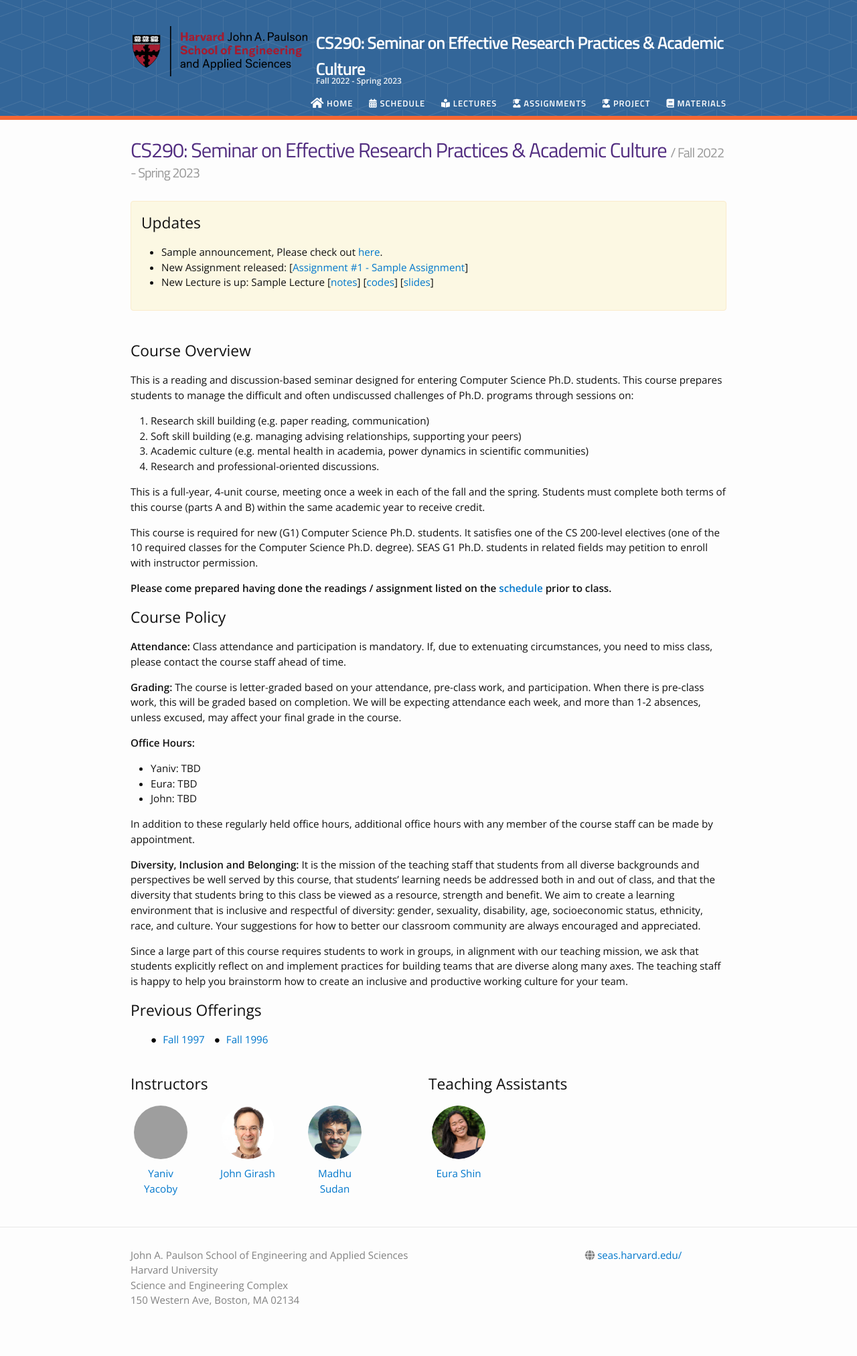
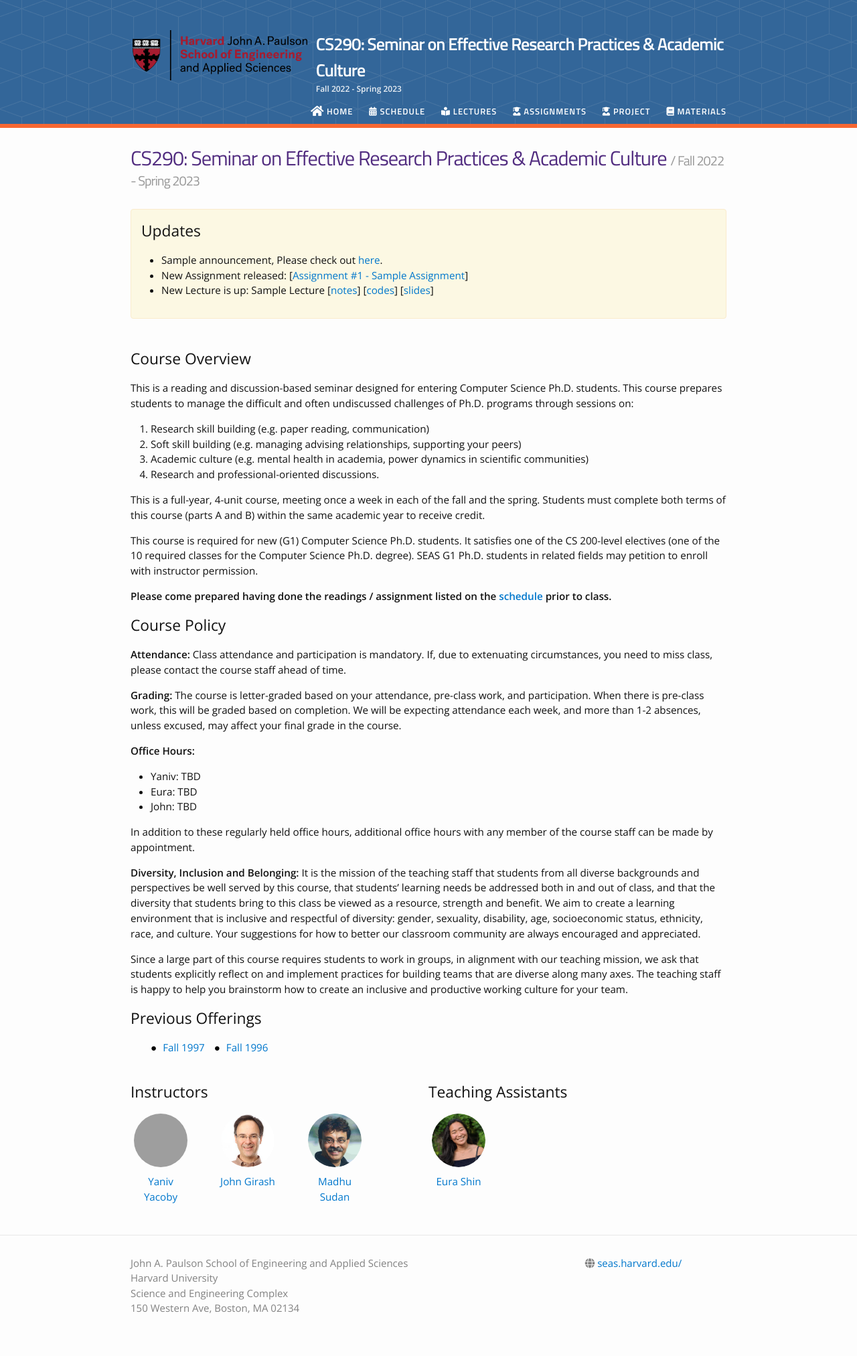
Before and after one commit to yanivyacoby/harvard-cs290, a Jekyll site: the page built from index.md, in a window 1280 px wide. Shown: the whole page at 67% size. Built offline with Jekyll 4.4.1, drawn with Linux system fonts in a browser that asks for light colours; nearby versions of some CDN libraries; our own code applies the rules of GitHub Pages for plain Markdown files; grey boxes are pictures that could not be loaded.

Commit message:
Update header.html

```diff
--- a/_includes/header.html
+++ b/_includes/header.html
@@ -1,15 +1,17 @@
 <header class="site-header">
 
   <div class="wrapper" style="z-index: 100;">
-      <table><tr>
+      <table>
+        <tr>
           <td><img width="300" src="{{ "/_images/logo.png" | prepend: site.baseurl }}" valign="middle"></td>
           <td style="padding-left:10px;">
           <br/>
-          <span style="margin-top: -2px;margin-bottom: -10px;" class="site-title"><a href="{{ site.baseurl }}/" title="{{ site.course_name }} / {{ site.course_semester }} - {{ site.schoolname }}"><b>{{ site.course_name }}</a></b></span>
+          <span class="site-title"><a href="{{ site.baseurl }}/" title="{{ site.course_name }} / {{ site.course_semester }} - {{ site.schoolname }}"><b>{{ site.course_name }}</a></b></span>
           <br/>
           <span class="coursesemeter" style="font-size: 12px;font-weight: bold;margin-top: 10px;display: block;">{{ site.course_semester }}</span>
           </td>
-        </tr></table>
+        </tr>
+    </table>
 
     <nav class="site-nav">
 
```
